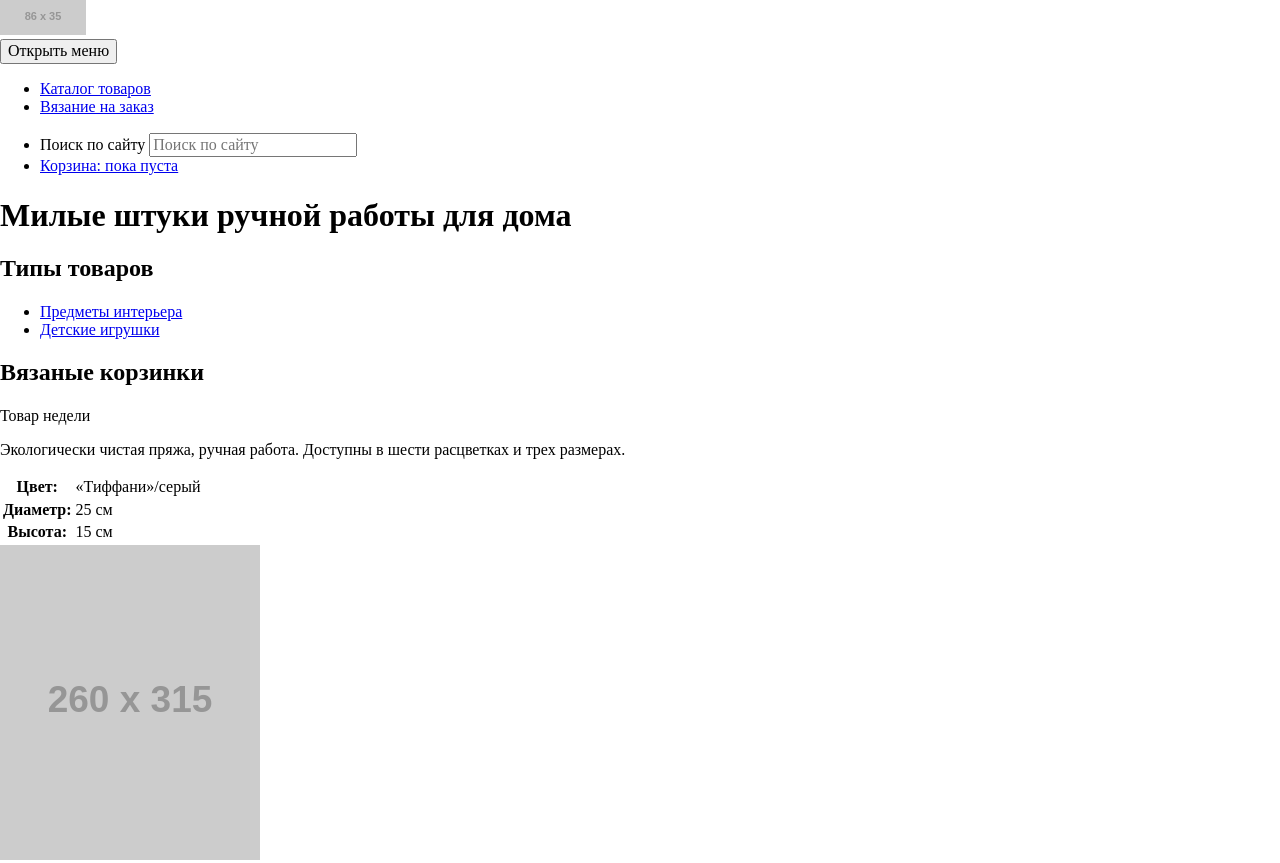
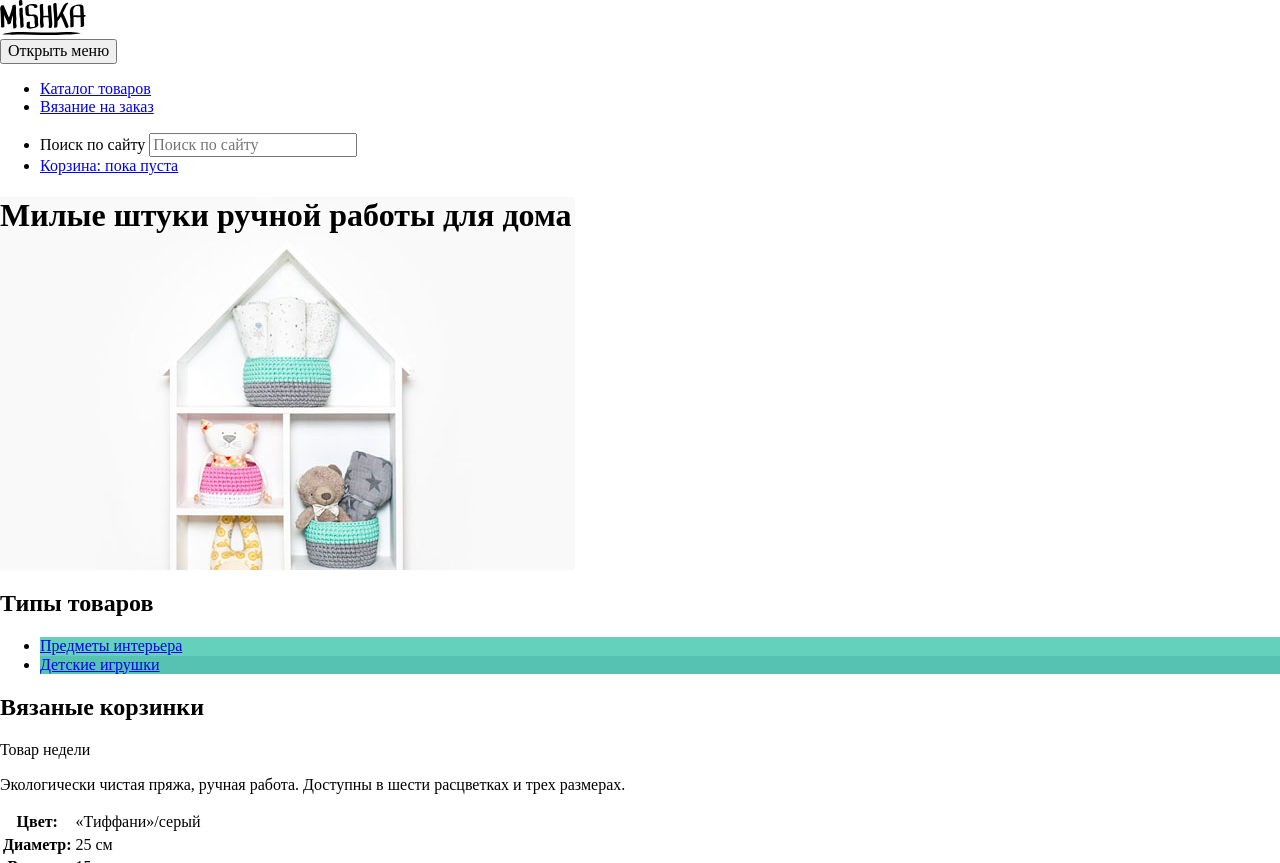
Before and after one commit to razdobreeva/200637-mishka, a website: page index.html in a window 1280 px wide. Shown: the top 863 px of the page. Drawn offline with nearby package versions, Linux system fonts and the light colour scheme; files that its build step writes are made by us from their sources; placeholder pictures from the web are drawn by us.

Commit message:
Задает фоновые цвета и фоновые изображения для блоков

```diff
--- a/index.html
+++ b/index.html
@@ -10,7 +10,7 @@
   <body class="page">
     <header class="page__header header">
       <a class="header__logo">
-        <img class="header__logo-image" src="http://placehold.it/86x35" width="86" height="35" alt="Логотип Mishka">
+        <img class="header__logo-image" src="img/logo-mobile.svg" width="86" height="35" alt="Логотип Mishka">
       </a>
 
       <nav class="main-nav">
@@ -42,16 +42,18 @@
     </header>
 
     <main class="page__main main">
-      <h1 class="main__title">Милые штуки ручной работы для дома</h1>
+      <div class="main__background main__background--index">
+        <h1 class="main__title">Милые штуки ручной работы для дома</h1>
+      </div>
 
       <section class="products">
         <h2 class="products__title visually-hidden">Типы товаров</h2>
         <ul class="products__list">
           <li class="products__item">
-            <a class="products__link" href="#">Предметы интерьера</a>
+            <a class="products__link products__link--interior" href="#">Предметы интерьера</a>
           </li>
           <li class="products__item">
-            <a class="products__link" href="#">Детские игрушки</a>
+            <a class="products__link products__link--toys" href="#">Детские игрушки</a>
           </li>
         </ul>
       </section>
@@ -80,7 +82,7 @@
         </div>
 
         <div class="bestseller__image">
-          <img src="http://placehold.it/260x315" width="260" height="315" alt="Вязаные корзинки">
+          <img src="img/triple-set-mobile@1x.jpg" width="260" height="315" alt="Вязаные корзинки">
         </div>
 
         <div class="bestseller__buy">
@@ -145,7 +147,7 @@
         </div>
 
         <a class="contacts__map" href="#">
-          <img src="http://placehold.it/320x457" width="320" height="457" alt="Офис компании находится по адресу г. Санкт-Петербург, ул. Большая Конюшенная, д. 19/8, офис 101">
+          <img src="img/map-mobile@1x.jpg" width="322" height="457" alt="Офис компании находится по адресу г. Санкт-Петербург, ул. Большая Конюшенная, д. 19/8, офис 101">
         </a>
         <a class="contacts_button button" href="write.html">Напишите нам</a>
       </section>
@@ -176,7 +178,7 @@
       <div class="footer__copyright">
         <a href="https://htmlacademy.ru/intensive/adaptive">
           Разработано
-          <img src="http://placehold.it/27x34" width="27" height="34" alt="Логотип HTML Academy">
+          <img src="img/logo-htmlacademy.svg" width="27" height="34" alt="Логотип HTML Academy">
         </a>
       </div>
     </footer>
--- a/sass/blocks/footer.scss
+++ b/sass/blocks/footer.scss
@@ -0,0 +1,3 @@
+.footer {
+  background-color: $background-color;
+}
--- a/sass/blocks/main.scss
+++ b/sass/blocks/main.scss
@@ -0,0 +1,10 @@
+.main__background--index {
+  width: 575px;
+  height: 373px;
+  background-color: #f9f9f9;
+  background-image: url("../../img/hero-mobile@1x.jpg");
+}
+
+.main__background--inner {
+  background-color: $background-color;
+}
--- a/sass/blocks/products.scss
+++ b/sass/blocks/products.scss
@@ -0,0 +1,11 @@
+.products__link {
+  display: block;
+}
+
+.products__link--interior {
+  background-color: #63d1bb;
+}
+
+.products__link--toys {
+  background-color: #56c3b2;
+}
--- a/sass/variables.scss
+++ b/sass/variables.scss
@@ -0,0 +1 @@
+$background-color: #f1f1f1;
```
Also changed, not shown: catalog.html (+8 -6 lines), form.html (+4 -2 lines).
